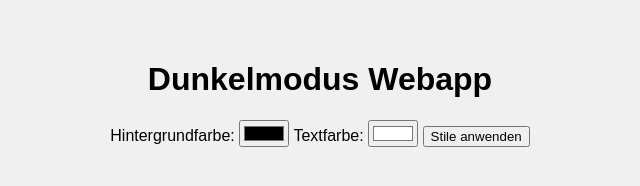
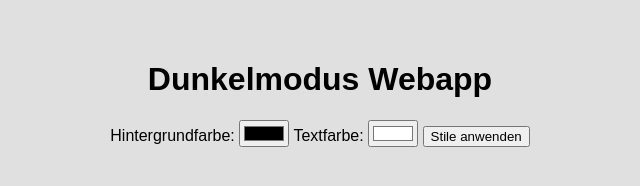
Before and after one commit to sidfakenews986/dunkelmodus-webapp, a website: page index.html in a window 1280 px wide. Shown: the whole page, without its empty margins (320-960 px from the left). Drawn offline with Linux system fonts and the light colour scheme.

Commit message:
Update background color for better contrast

```diff
--- a/styles.css
+++ b/styles.css
@@ -1,5 +1,5 @@
 body {
-    background-color: #f0f0f0;
+    background-color: #e0e0e0;
     color: #000000;
     font-family: Arial, sans-serif;
     margin: 0;
```
